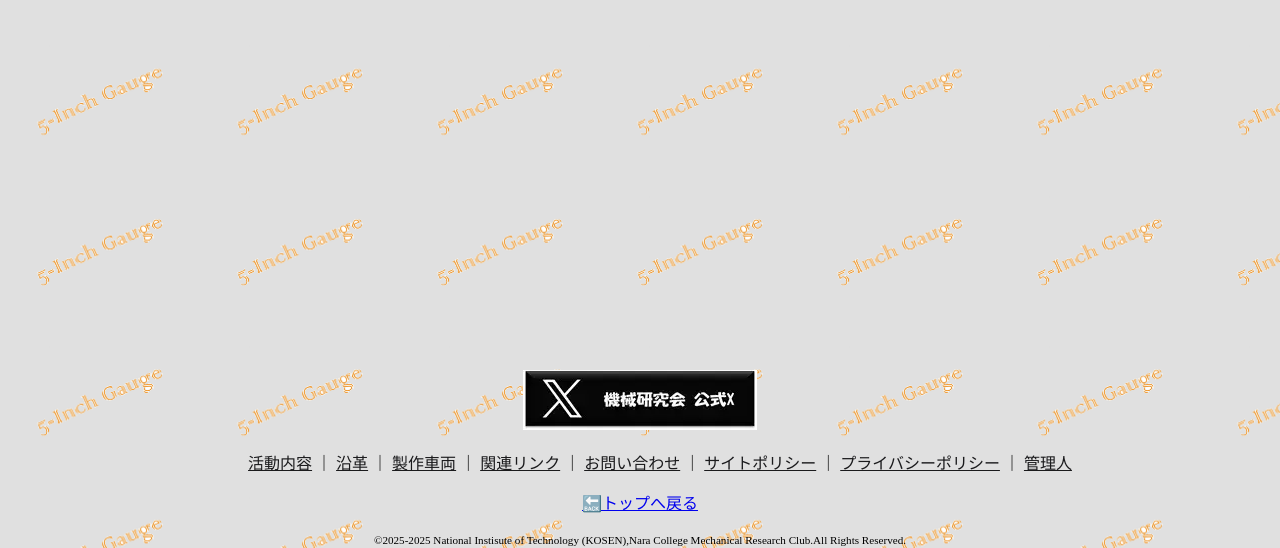
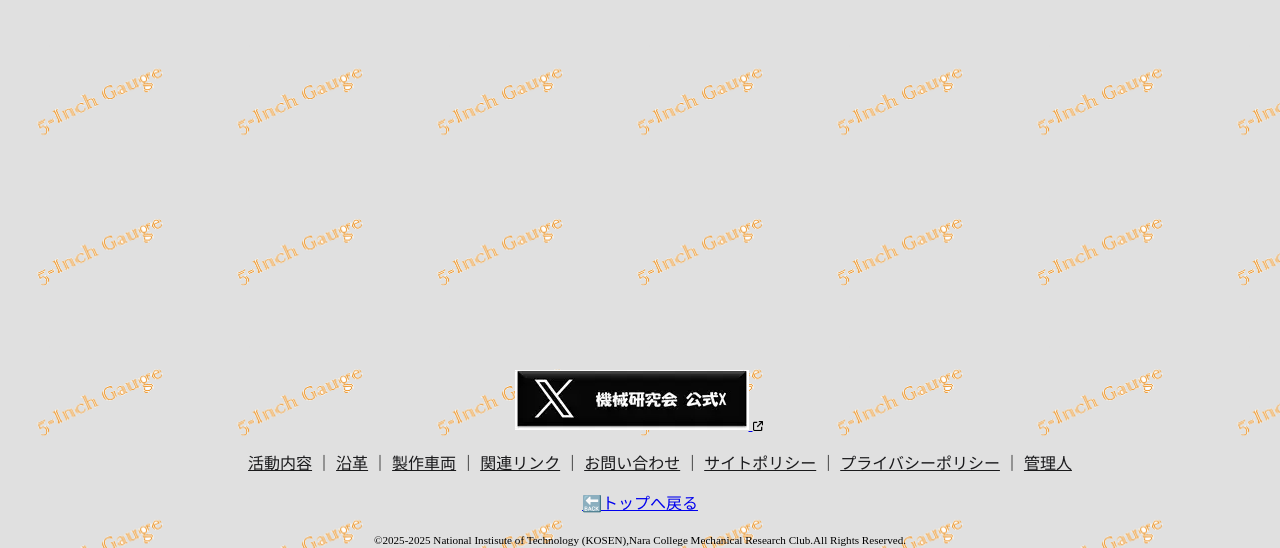
Before and after one commit to nnct-mekaken/mekaken.github.io, a plain HTML site: page index.html in a window 1280 px wide. Shown: the part 1630-2178 px from the top of the page. Drawn offline with Linux system fonts and the light colour scheme.

Commit message:
Update common.css

```diff
--- a/common.css
+++ b/common.css
@@ -51,7 +51,14 @@ h4 {
     color: #1a1a1c;
     font-family: "sans-serif";
 }
-a[target="_blank"] ::after {
-    background-image: url(link1.png);
+a[target="_blank"]:after {
+    content: '';
+    padding-left:3px;
+    display: inline-block;
+    width: 10px;
+    height: 10px;
+    background: url(link1.png);
     background-repeat: no-repeat;
+    background-size: contain;
+    vertical-align: middle;
 }
```
